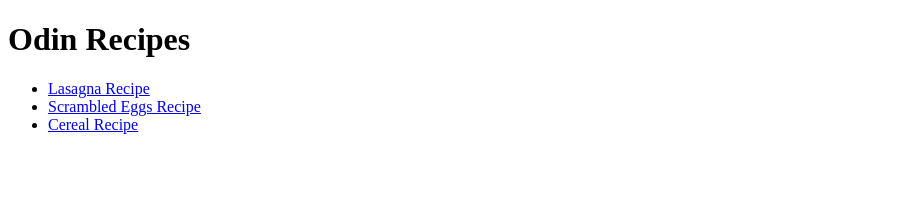
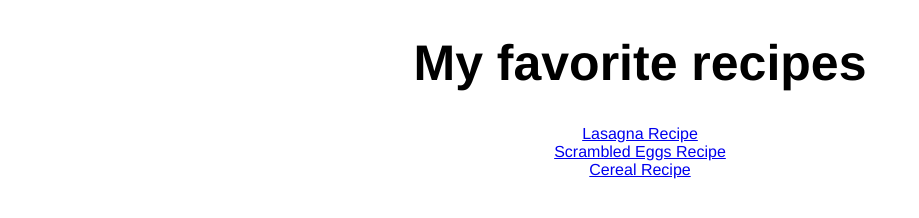
Before and after one commit to caveman418/odin-recipes, a plain HTML site: page index.html in a window 1280 px wide. Shown: the whole page, without its empty margins (0-919 px from the left). Drawn offline with Linux system fonts and the light colour scheme.

Commit message:
Added style sheet using CSS. Added some classes to HTML elements I wanted to center, change font, etc.

```diff
--- a/index.html
+++ b/index.html
@@ -4,14 +4,15 @@
     <head>
         <meta charset="utf-8">
         <title>Favorite Recipes</title>
+        <link rel="stylesheet" href="styles.css">
     </head>
 
     <body>
-        <h1>Odin Recipes</h1>
-        <ul>
-            <li><a href="./recipes/lasagna.html">Lasagna Recipe</a></li>
-            <li><a href="./recipes/eggs.html">Scrambled Eggs Recipe</a></li>
-            <li><a href="./recipes/cereal.html">Cereal Recipe</a></li>
-        </ul>
+        <h1 class="header">My favorite recipes</h1>
+        <div class="link center">
+            <a href="./recipes/lasagna.html">Lasagna Recipe</a><div></div>
+            <a href="./recipes/eggs.html">Scrambled Eggs Recipe</a><div></div>
+            <a href="./recipes/cereal.html">Cereal Recipe</a><div></div>
+        </div>
     </body>
 </html>
--- /dev/null
+++ b/styles.css
@@ -0,0 +1,20 @@
+.header {
+    text-align: center;
+    font-family: Helvetica;
+    font-size: 50px;
+}
+
+img {
+    display: block;
+    margin-left: auto;
+    margin-right: auto;
+}
+
+.link {
+    font-size: 16px;
+    font-family: Helvetica;
+}
+
+.link.center {
+    text-align: center;
+}
```
Also changed, not shown: recipes/cereal.html (+2 -1 lines), recipes/eggs.html (+2 -1 lines), recipes/lasagna.html (+2 -1 lines).
